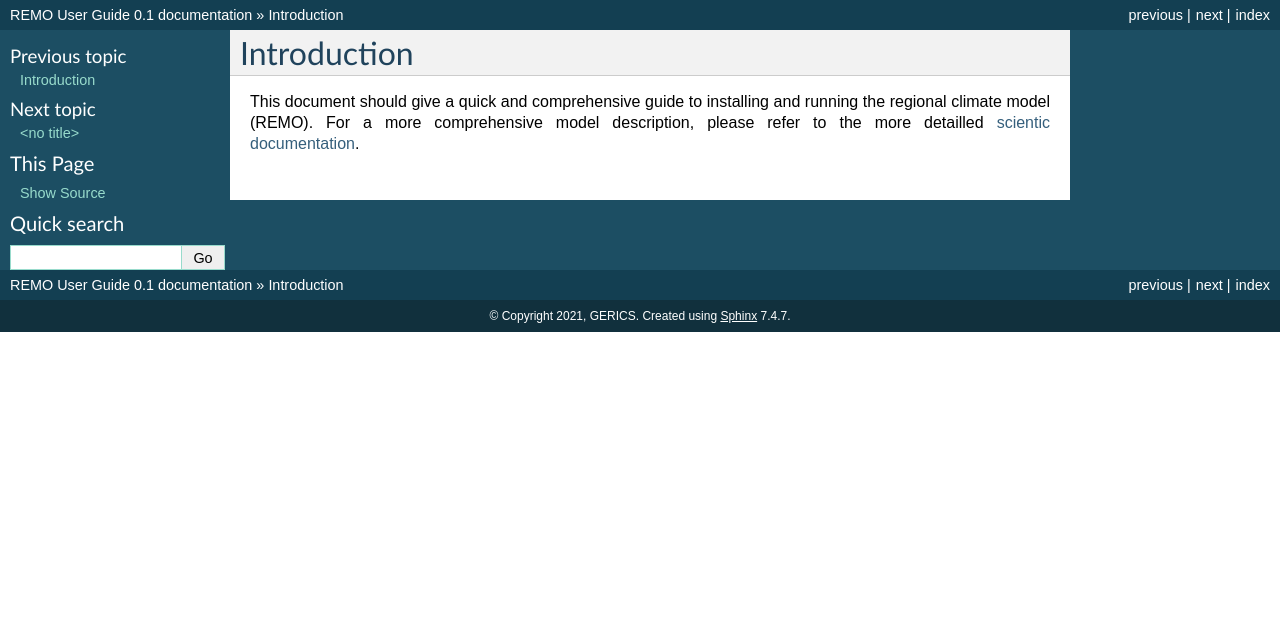
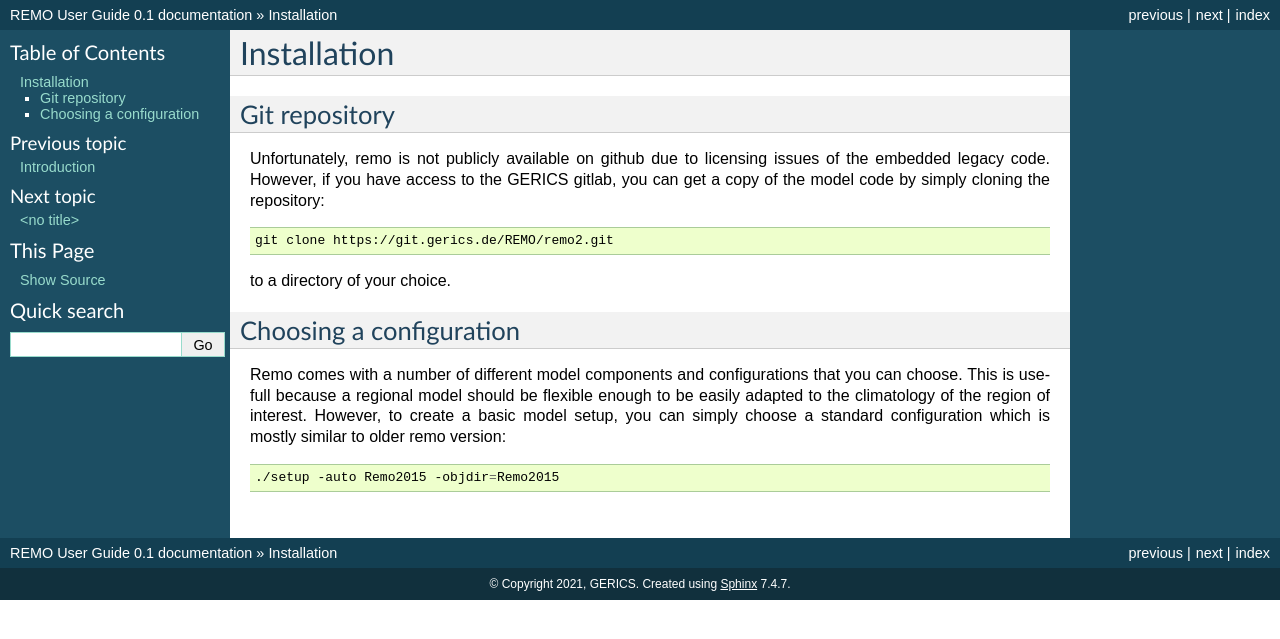
Before and after one commit to remo-rcm/remo-ug, a Sphinx documentation site: the page built from docs/installation.rst, in a window 1280 px wide. Shown: the top 639 px of the page. Built offline with Sphinx 7.4.7, drawn with Linux system fonts in a browser that asks for light colours.

Commit message:
Update installation.rst

```diff
--- a/docs/installation.rst
+++ b/docs/installation.rst
@@ -1,7 +1,29 @@
 ============
-Introduction
+Installation
 ============
 
-This document should give a quick and comprehensive guide to installing and running the
-regional climate model (REMO). For a more comprehensive model description, please
-refer to the more detailled `scientic documentation <https://remo2-doc.readthedocs.io/>`_.
+
+Git repository
+--------------
+
+Unfortunately, remo is not publicly available on github due to licensing issues of the
+embedded legacy code. However, if you have access to the GERICS gitlab, you can get a copy
+of the model code by simply cloning the repository:
+
+.. code-block:: bash
+
+   git clone https://git.gerics.de/REMO/remo2.git
+
+to a directory of your choice.
+
+
+Choosing a configuration
+------------------------
+
+Remo comes with a number of different model components and configurations that you can choose. This is usefull because
+a regional model should be flexible enough to be easily adapted to the climatology of the region of interest. However,
+to create a basic model setup, you can simply choose a standard configuration which is mostly similar to older remo version:
+
+.. code-block:: bash
+
+   ./setup -auto Remo2015 -objdir=Remo2015
```
